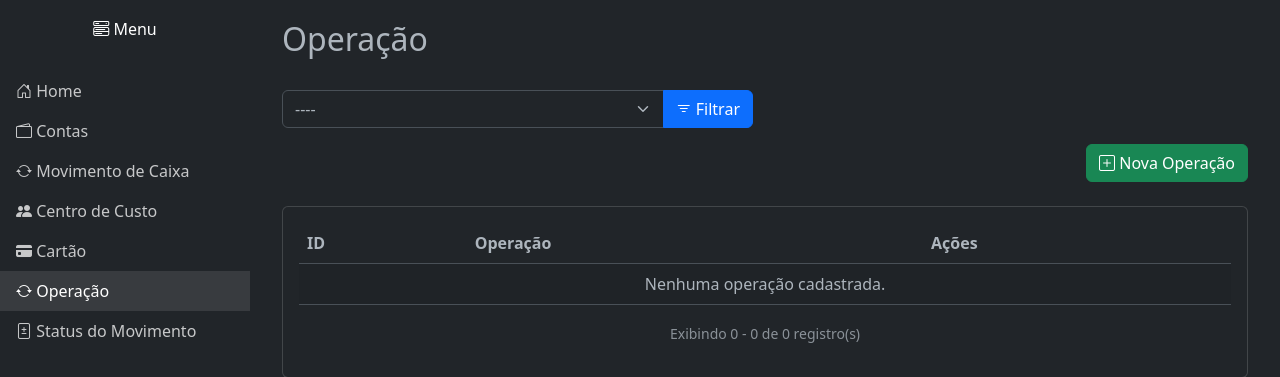
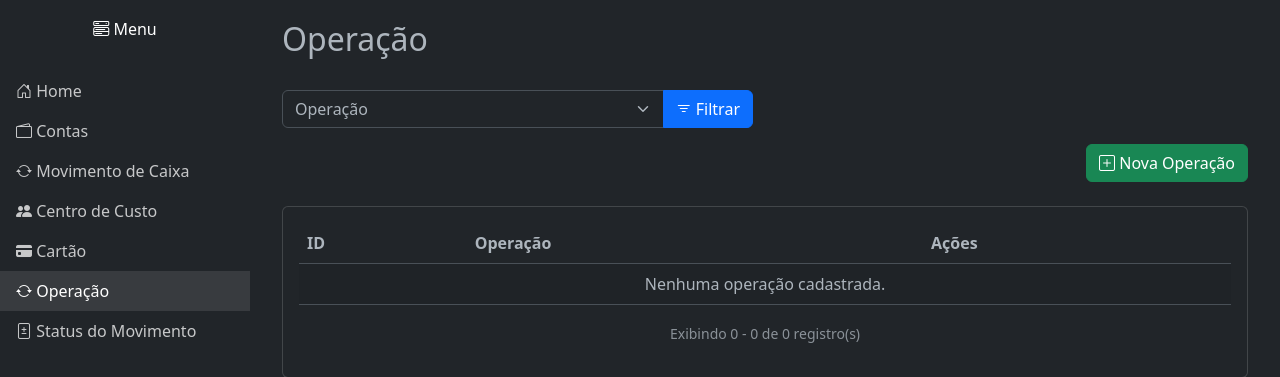
Before and after one commit to mateusdev08/sgf, a Django app: page /operacao/ in a window 1280 px wide. Shown: the top 377 px of the page. Run offline with Django 5.2, Linux system fonts and the light colour scheme; data that the repository does not hold is empty.

Commit message:
Rótulo do filtro

```diff
--- a/operacao/templates/operacao/list.html
+++ b/operacao/templates/operacao/list.html
@@ -28,7 +28,7 @@
         <form method="get" action="{% url 'operacao:list' %}">
             <div class="input-group">
                 <select class="form-select" name="tipo_operacao">
-                    <option value="" {% if not request.GET.tipo_operacao %} selected {% endif %}>----</option>
+                    <option value="" {% if not request.GET.tipo_operacao %} selected {% endif %}>Operação</option>
 
                     {% for itens in tipo_operacao %}
                         <!-- <option value="{{ itens.id }}" {% if request.GET.conta == itens.id %} selected {% endif %}>{{ itens.conta }}</option> -->
```
